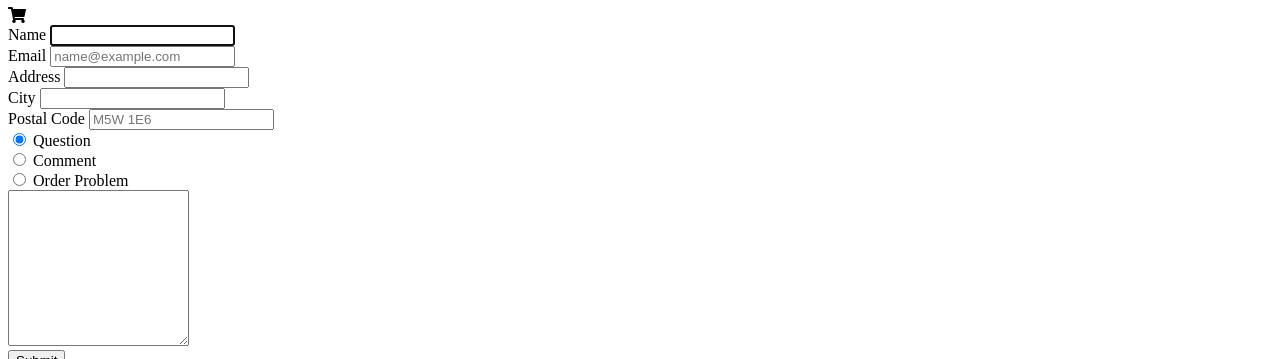
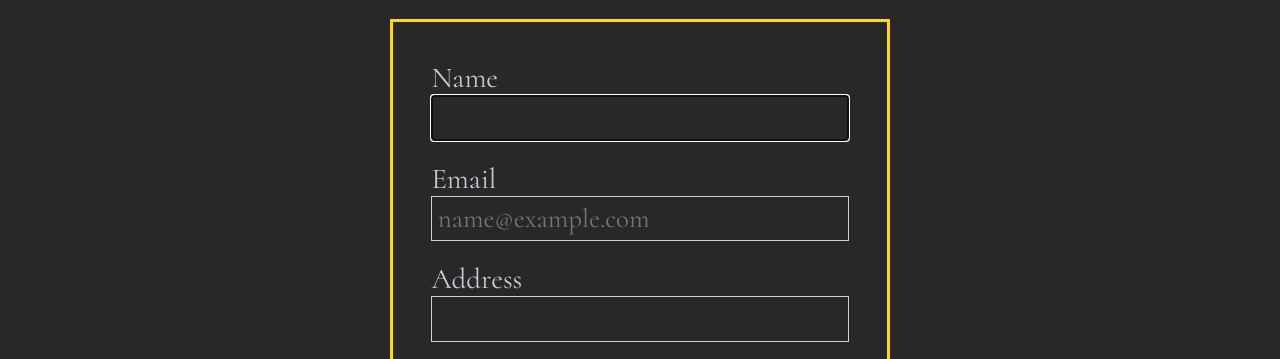
Before and after one commit to alastairodhiambo/Web_Store, a plain HTML site: page html/contact.html in a window 1280 px wide. Shown: the part 189-548 px from the top of the page. Drawn offline with Linux system fonts and the light colour scheme; the site is published under a folder, as on GitHub Pages, so addresses that start at the root find nothing.

Commit message:
updated contact.html

```diff
--- a/html/contact.html
+++ b/html/contact.html
@@ -7,7 +7,7 @@ Student ID: 145845194 -->
     <meta charset="utf-8" />
     <meta name="viewport" content="width=device-width, initial-scale=1, shrink-to-fit=no" />
     <title>OASIS</title>
-    <link rel="stylesheet" href="/css/style.css" type="text/css"/>
+    <link rel="stylesheet" href="../css/style.css" type="text/css"/>
     <link
       rel="stylesheet"
       href="https://use.fontawesome.com/releases/v5.14.0/css/all.css"
```
